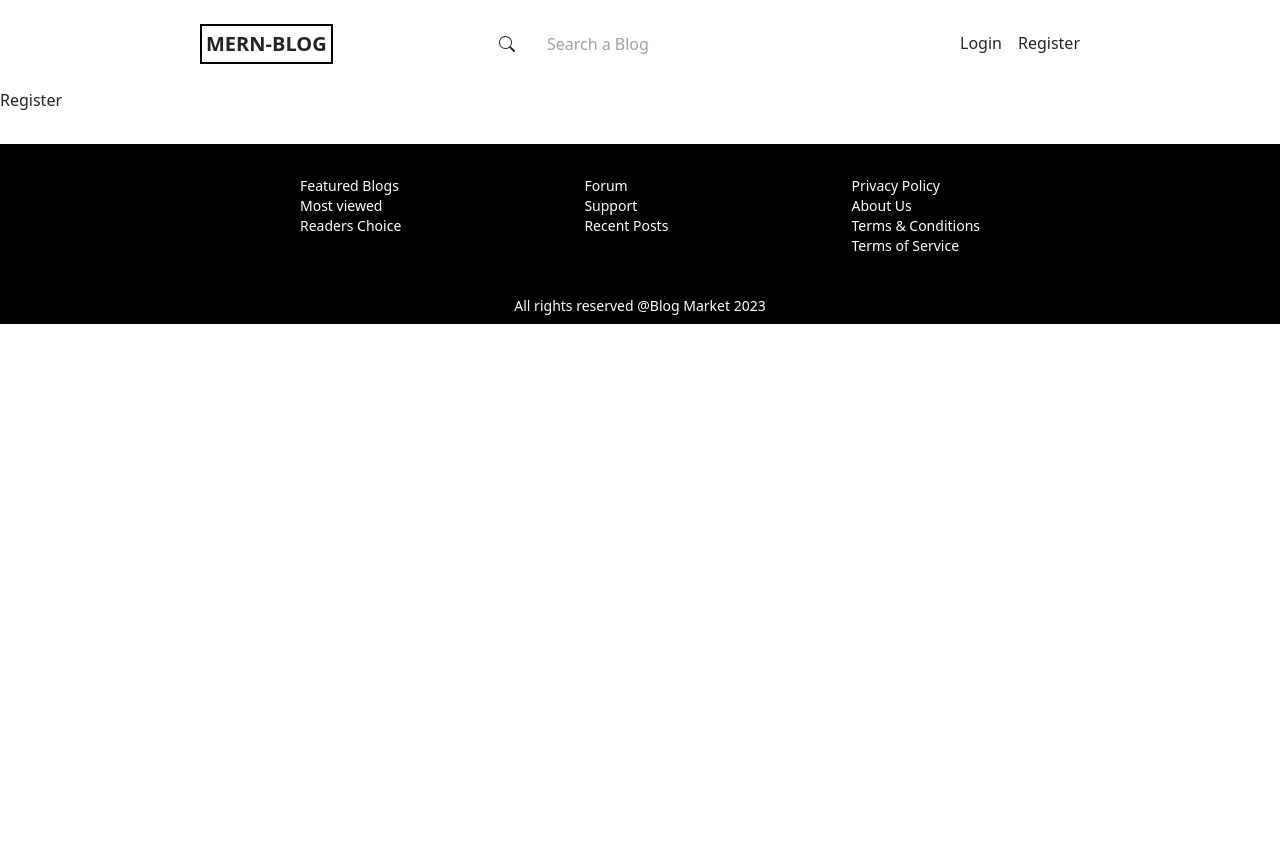
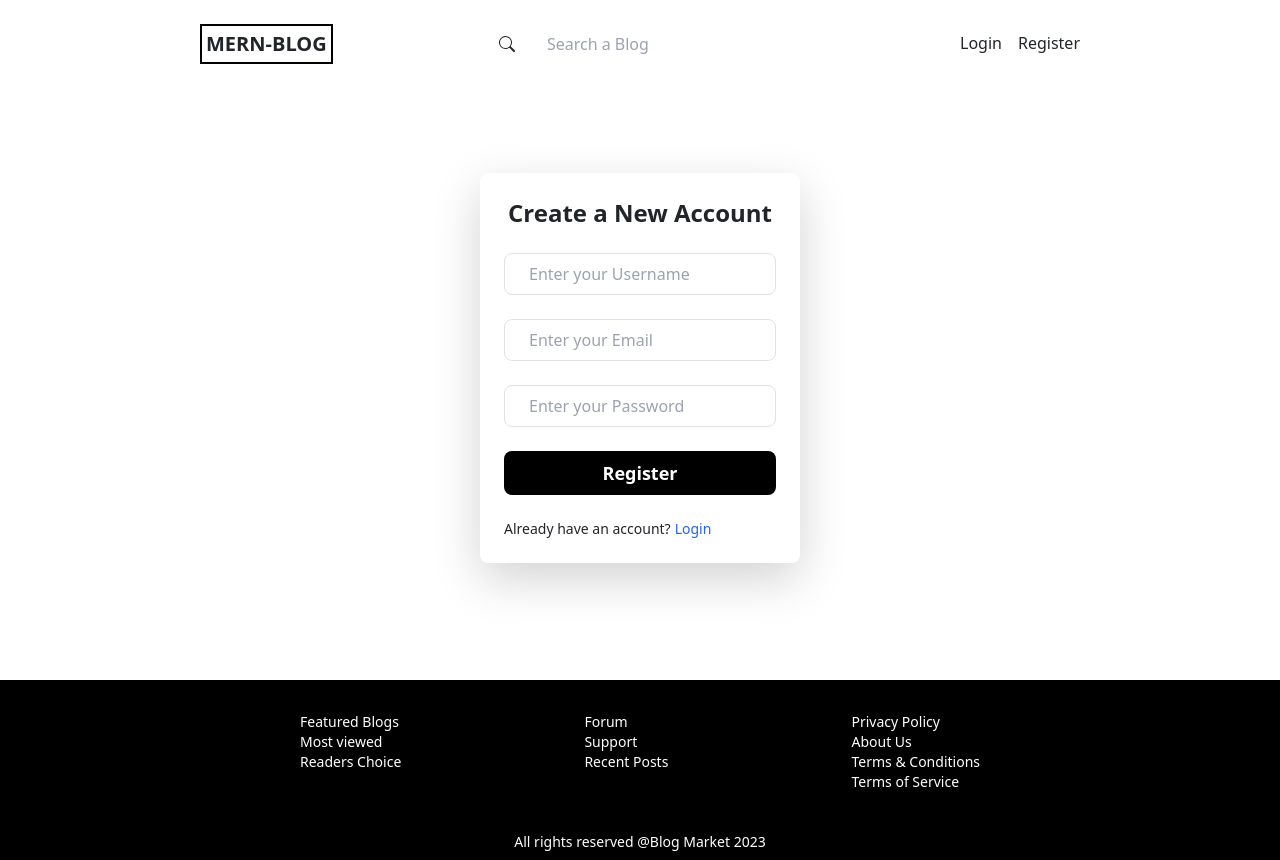
Before and after one commit to adityasharma0131/MERN-BLOG, a React (Vite) app in the folder client/: page /register in a window 1280 px wide. Before the commit the page ends 800 px from the top, so only its background shows below. Built offline with nearby package versions, Linux system fonts and the light colour scheme; the HTML template or start-up script is replaced by a standard one.

Commit message:
registration page design

```diff
--- a/client/src/pages/Login.jsx
+++ b/client/src/pages/Login.jsx
@@ -1,4 +1,5 @@
 import React from "react";
+import { Link } from "react-router-dom";
 
 const Login = () => {
   return (
@@ -15,9 +16,15 @@ const Login = () => {
           placeholder="Enter your Password"
           className="w-full px-4 py-2 border border-gray-300 rounded-lg focus:outline-none focus:ring-2 focus:ring-black"
         />
-        <button className="w-full px-4 py-2 text-lg font-bold text-white bg-black rounded-lg hover:bg-gray-900 focus:outline-none ">
+        <button className="w-full px-4 py-2 text-lg font-bold text-white bg-black rounded-lg hover:bg-gray-900 focus:outline-none">
           Login
         </button>
+        <div className="w-full flex justify-start space-x-1  items-center text-sm">
+          <span>Want to create a New Account?</span>
+          <Link to="/register" className="text-blue-600 hover:underline">
+            Register
+          </Link>
+        </div>
       </div>
     </div>
   );
--- a/client/src/pages/Register.jsx
+++ b/client/src/pages/Register.jsx
@@ -1,9 +1,38 @@
-import React from 'react'
+import React from "react";
+import { Link } from "react-router-dom";
 
 const Register = () => {
   return (
-    <div>Register</div>
-  )
-}
+    <div className="w-full flex justify-center items-center h-[70vh]">
+      <div className="flex flex-col justify-center items-center space-y-6 w-[80%] md:w-[30%] lg:w-[25%] p-6 bg-white shadow-lg rounded-lg">
+        <h1 className="text-2xl font-semibold">Create a New Account</h1>
+        <input
+          type="text"
+          placeholder="Enter your Username"
+          className="w-full px-4 py-2 border border-gray-300 rounded-lg focus:outline-none focus:ring-2 focus:ring-black"
+        />
+        <input
+          type="email"
+          placeholder="Enter your Email"
+          className="w-full px-4 py-2 border border-gray-300 rounded-lg focus:outline-none focus:ring-2 focus:ring-black"
+        />
+        <input
+          type="password"
+          placeholder="Enter your Password"
+          className="w-full px-4 py-2 border border-gray-300 rounded-lg focus:outline-none focus:ring-2 focus:ring-black"
+        />
+        <button className="w-full px-4 py-2 text-lg font-bold text-white bg-black rounded-lg hover:bg-gray-900 focus:outline-none">
+          Register
+        </button>
+        <div className="w-full flex justify-start space-x-1  items-center text-sm">
+          <span>Already have an account?</span>
+          <Link to="/login" className="text-blue-600 hover:underline">
+            Login
+          </Link>
+        </div>
+      </div>
+    </div>
+  );
+};
 
-export default Register
+export default Register;
```
